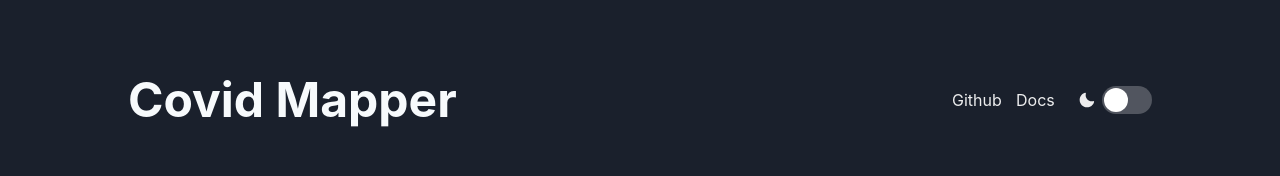
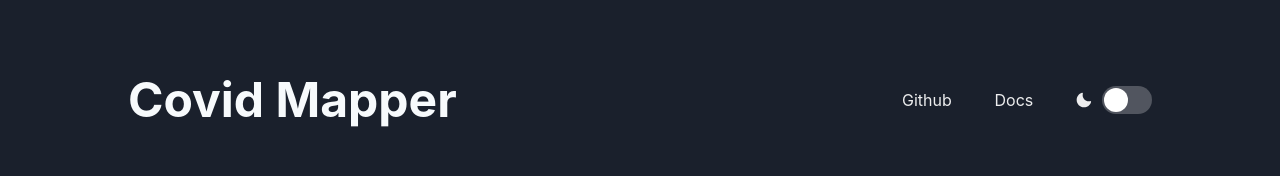
Before and after one commit to bentvelj/delta-hacks, a React (Create React App) app: page / in a window 1280 px wide. Shown: the top 176 px of the page. Built offline with nearby package versions, Linux system fonts and the light colour scheme.

Commit message:
fixes a few issues with color toggle layout

```diff
--- a/src/components/atoms/ColorToggle.tsx
+++ b/src/components/atoms/ColorToggle.tsx
@@ -8,33 +8,25 @@ interface ColorToggleProps {}
 export const ColorToggle: React.FC<ColorToggleProps> = ({}) => {
   const { colorMode, toggleColorMode } = useColorMode();
 
-  if(colorMode === "light") {
-    return (
-      <FlexContainer>
-        <StyledWrapper><SunIcon/></StyledWrapper>
-        <StyledWrapper><StyledSwitch id="lightdark" size="lg" onChange={toggleColorMode}/></StyledWrapper>
-      </FlexContainer>
-    );
-  }
-
   return (
-    <FlexContainer>
-        <StyledWrapper><MoonIcon/></StyledWrapper>
-        <StyledWrapper><StyledSwitch id="lightdark" size="lg" onChange={toggleColorMode}/></StyledWrapper>
-      </FlexContainer>
+    <FlexContainer className="color-toggle-container">
+      <StyledWrapper>
+        {colorMode === 'light' ? <SunIcon /> : <MoonIcon />}
+      </StyledWrapper>
+      <StyledWrapper>
+        <StyledSwitch id="lightdark" size="lg" onChange={toggleColorMode} />
+      </StyledWrapper>
+    </FlexContainer>
   );
 };
 
 const FlexContainer = styled.div`
   display: flex;
   justify-content: center;
-  align-item: center;
 `;
 
-const StyledWrapper = styled.div`
-
-`;
+const StyledWrapper = styled.div``;
 
 const StyledSwitch = styled(Switch)`
-  margin-left: 7px;
+  margin-left: 10px;
 `;
--- a/src/components/containers/Menu.tsx
+++ b/src/components/containers/Menu.tsx
@@ -20,9 +20,13 @@ const StyledMenuContainer = styled.div`
   justify-content: space-between;
   align-items: center;
   height: 100%;
-  width: 200px;
+  width: 250px;
+
+  @media (max-width: 760px) {
+    justify-content: flex-start;
+    align-items: flex-start;
+    flex-direction: column;
+  }
 `;
 
-const StyledToggleWrapper = styled.div`
-  margin-left: 10px;
-`;
+const StyledToggleWrapper = styled.div``;
--- a/src/components/sections/Header.tsx
+++ b/src/components/sections/Header.tsx
@@ -36,10 +36,16 @@ const StyledInnerContainer = styled(FlexContainer)`
   width: 80%;
   flex-wrap: wrap;
   justify-content: space-between;
+
+  @media (max-width: 760px) {
+    justify-content: flex-start;
+    align-items: flex-start;
+    flex-direction: column;
+  }
 `;
 
 const StyledLogoWrapper = styled.div`
-  width: 400px;
+  /* width: 400px; */
 `;
 
 const StyledText = styled.h1`
```
Also changed, not shown: src/components/atoms/Logo.tsx (+7 -0 lines), 1 other file (tests, documents, lock files or other folders).
